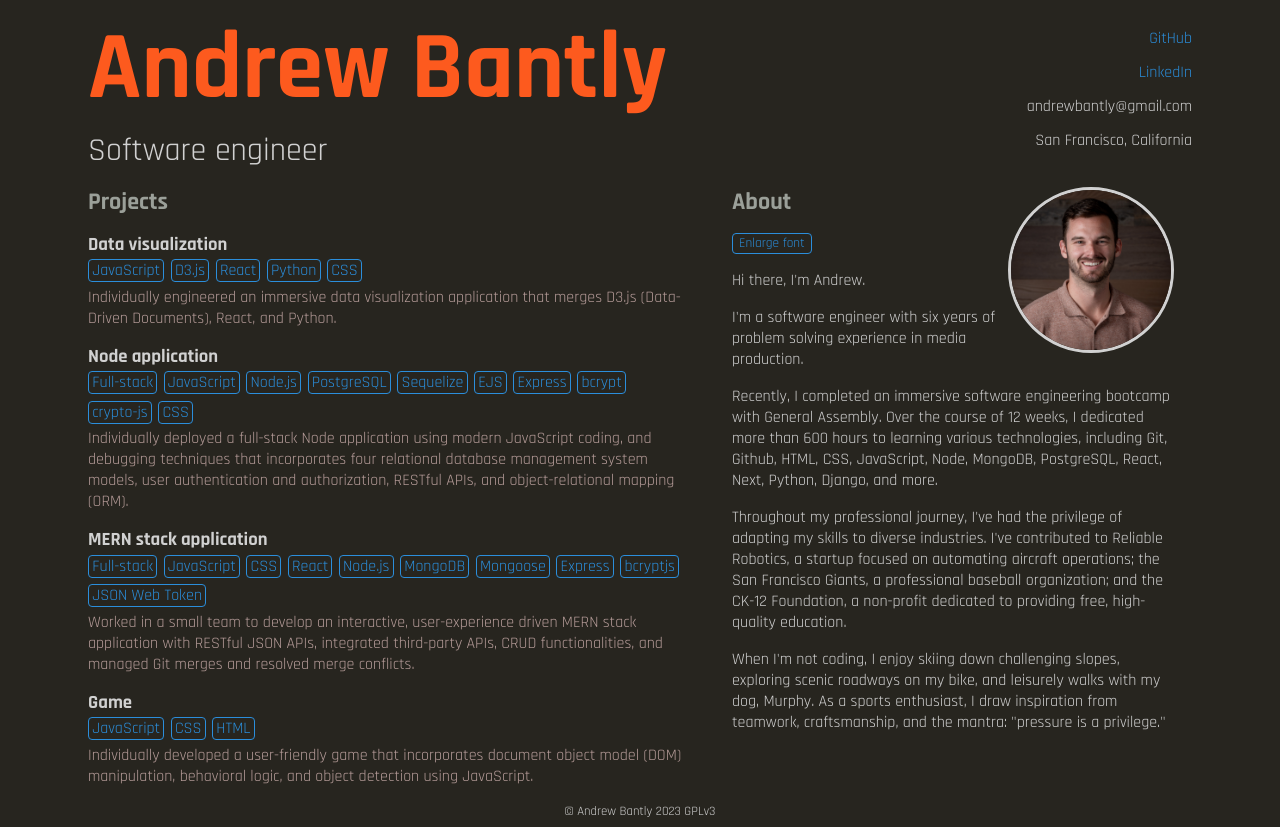
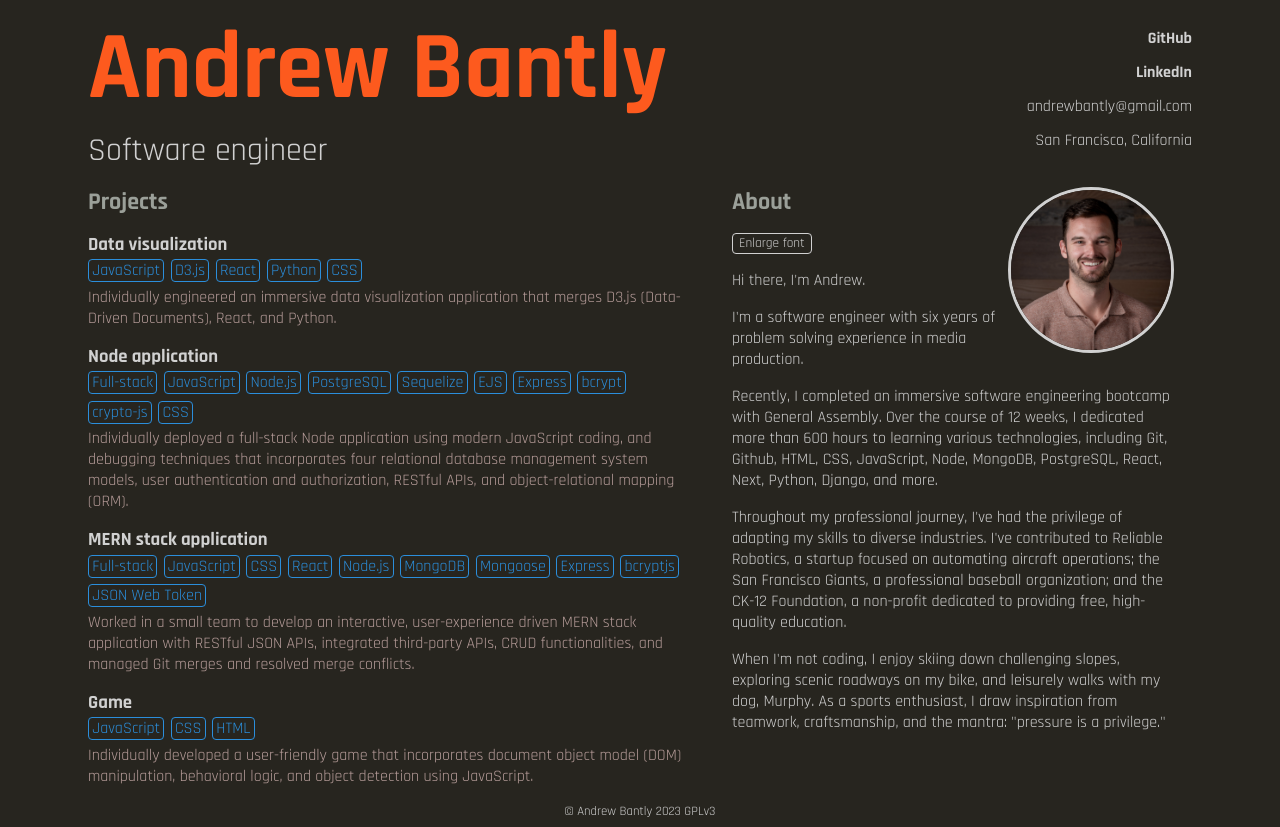
Before and after one commit to andrewbantly/portfolio, a Next.js app: page / in a window 1280 px wide. Built offline with nearby package versions, Linux system fonts and the light colour scheme.

Commit message:
updated styling

```diff
--- a/components/About.js
+++ b/components/About.js
@@ -28,7 +28,7 @@ export default function About() {
                     />
                 </div>
             {/* </div> */}
-            <button onClick={() => setFontSize(fontSize + 0.2)} className={`${styles.fontSizeButton}`}>Enlarge font</button>
+            <button onClick={() => setFontSize(fontSize + 0.1)} className={`${styles.fontSizeButton}`}>Enlarge font</button>
             <p className={`biggerText ${styles.biggerText}`}>Hi there, I'm Andrew.</p>
             <p className={`biggerText ${styles.biggerText}`}>I'm a software engineer with six years of problem solving experience in media production.</p>
             {/* <p className={`biggerText ${styles.biggerText}`}>I'm a highly motivated software engineer with six years of experience in media production. My passion lies in finding innovative solutions that not only meet expectations but exceed them. I excel in creative problem solving, project management, and effective communication.</p> */}
--- a/styles/About.module.css
+++ b/styles/About.module.css
@@ -30,8 +30,8 @@
 .fontSizeButton {
     background-color: #27251F;
     display: block;
-    border: 1px solid rgb(43, 142, 219);
-    color: rgb(43, 142, 219);
+    border: 1px solid #d1d1d1;
+    color: #d1d1d1;
     border-radius: 4px;
     font-family: 'Rajdhani', sans-serif;
 
@@ -39,6 +39,8 @@
 
 .fontSizeButton:hover {
     cursor: pointer;
+    color: #FD5A1E;
+    border: 1px solid #FD5A1E;
 }
 
 .biggerText {
--- a/styles/Contact.module.css
+++ b/styles/Contact.module.css
@@ -14,7 +14,11 @@
 }
 
 .contactLinks {
-    color: rgb(43, 142, 219);
+    /* color: rgb(43, 142, 219); */
+    font-weight: bold;
+}
+.contactLinks:hover {
+    color: #FD5A1E;
 }
 
 @media screen and (max-width: 662px) {
--- a/styles/Projects.module.css
+++ b/styles/Projects.module.css
@@ -10,6 +10,9 @@
 .projectHeader {
     margin: 0;
     display: inline-block;
+}
+.projectHeader:hover {
+    color:#FD5A1E;
 }
 
 .techContainer {
```
Also changed, not shown: 1 other file (tests, documents, lock files or other folders).
